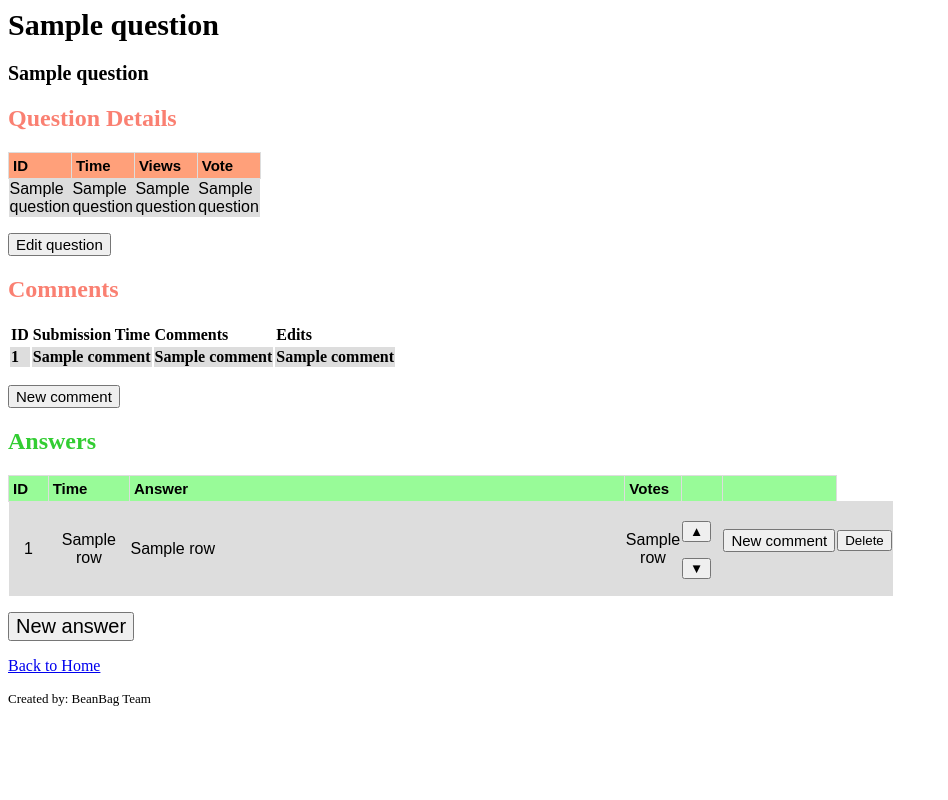
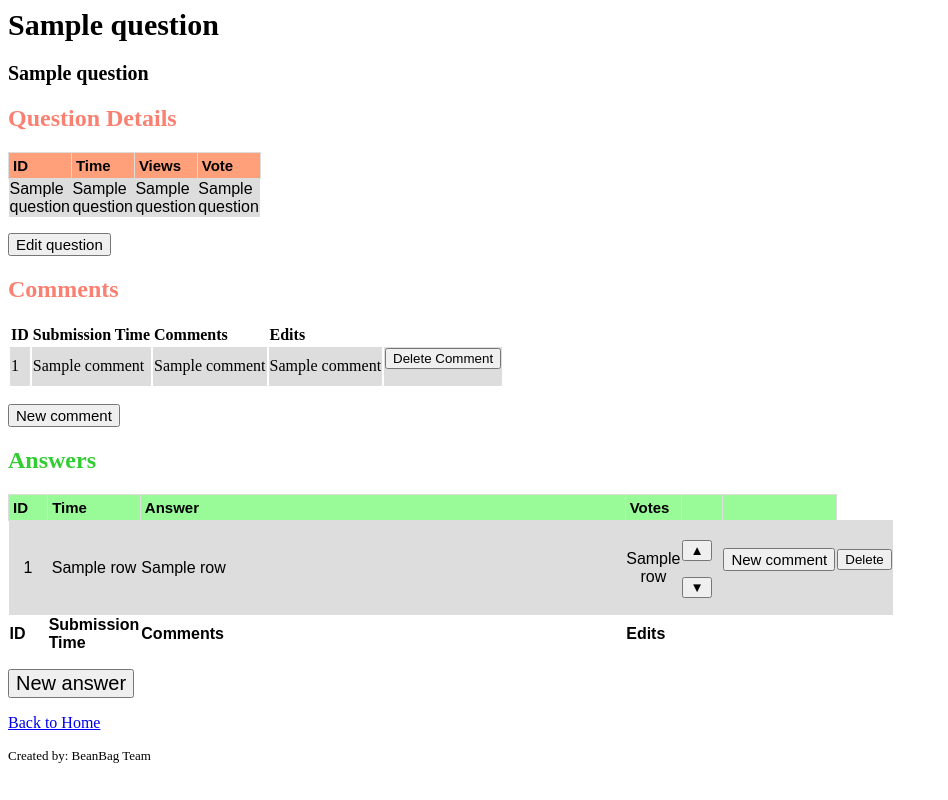
Before and after one commit to SojAnnam/AskMate, a Flask app: template templates/question_details.html in a window 1280 px wide. Shown: the whole page, without its empty margins (0-948 px from the left). Run offline with Flask 2, Linux system fonts and the light colour scheme; the template is opened without the code that fills it: most values are stand-ins (such as "Sample title", 1, 10 or a date in 2020); lists and menus that the app fills with data are empty.

Commit message:
DELETE COMMENT feature ADDED to main.py and question_detail.html

```diff
--- a/main.py
+++ b/main.py
@@ -232,5 +232,14 @@
         return redirect("/question/{}".format(question_id[0][0]))
 
 
+@app.route('/comment/<comment_id>/delete', methods=['GET', 'POST'])
+def delete_comment(comment_id):
+    '''Deletes given answer, then redirects to the question's detail page'''
+    question_id = request.form['questionid']
+    sql_to_delete_comment = ("DELETE FROM comment WHERE id={};".format(comment_id))
+    function.sql_query_post(str(sql_to_delete_comment))
+    return redirect("/question/{}".format(question_id))
+
+
 if __name__ == '__main__':
     app.run(debug=True)
--- a/templates/question_details.html
+++ b/templates/question_details.html
@@ -91,11 +91,18 @@
             </tr>
             {% for comment in comments %}
             <tr>
-                <th class="comment" align="left">{{comment[0]}}</th>
-                <th class="comment" align="left">{{comment[4]}}</th>
-                <th class="comment" align="left">{{comment[3]}}</th>
-                <th class="comment" align="left">{{comment[5]}}</th>
+                <td class="comment" align="left">{{comment[0]}}</td>
+                <td class="comment" align="left">{{comment[4]}}</td>
+                <td class="comment" align="left">{{comment[3]}}</td>
+                <td class="comment" align="left">{{comment[5]}}</td>
+                <td>
+                    <form action="/comment/{{ comment[0] }}/delete" method="POST">
+                        <input type=hidden value="{{question_id}}" name="questionid" />
+                        <input align="center" type="submit" value="Delete Comment" />
+                    </form>
+                </td>
             </tr>
+
             {% endfor %}
         </table>
         <form action=./{{question_id}}/new-comment method="GET">
@@ -144,21 +151,28 @@
                     </form>
                 </td>
             </tr>
-
-            {% for answer_comment in answer_comment_table %} {% if row[0]== answer_comment[2] %}
+            {% if answer_comment_table|count > 0 %}
             <tr class=answer_comment>
                 <th class="comment" align="left">ID</th>
                 <th class="comment" align="left">Submission Time</th>
                 <th class="comment" align="left">Comments</th>
                 <th class="comment" align="left">Edits</th>
             </tr>
+            {% for answer_comment in answer_comment_table %} {% if row[0]== answer_comment[2] %}
+
             <tr>
                 <td class="comment" align="left">{{answer_comment[0]}}</td>
                 <td class="comment" align="left">{{answer_comment[4]}}</td>
                 <td class="comment" align="left">{{answer_comment[3]}}</td>
                 <td class="comment" align="left">{{answer_comment[5]}}</td>
+                <td>
+                    <form action="/comment/{{ answer_comment[0] }}/delete" method="POST">
+                        <input type=hidden value="{{question_id}}" name="questionid" />
+                        <input align="center" type="submit" value="Delete Comments" />
+                    </form>
+                </td>
             </tr>
-            {% endif %} {% endfor %} {% endfor %}
+            {% endif %} {% endfor %} {% endif %} {% endfor %}
         </table>
         <form action=./{{question_id}}/new-answer method="GET">
             <p><input type="submit" name="newanswer" value="New answer" id="newanswer" style="font-size: 20px"></p>
```
